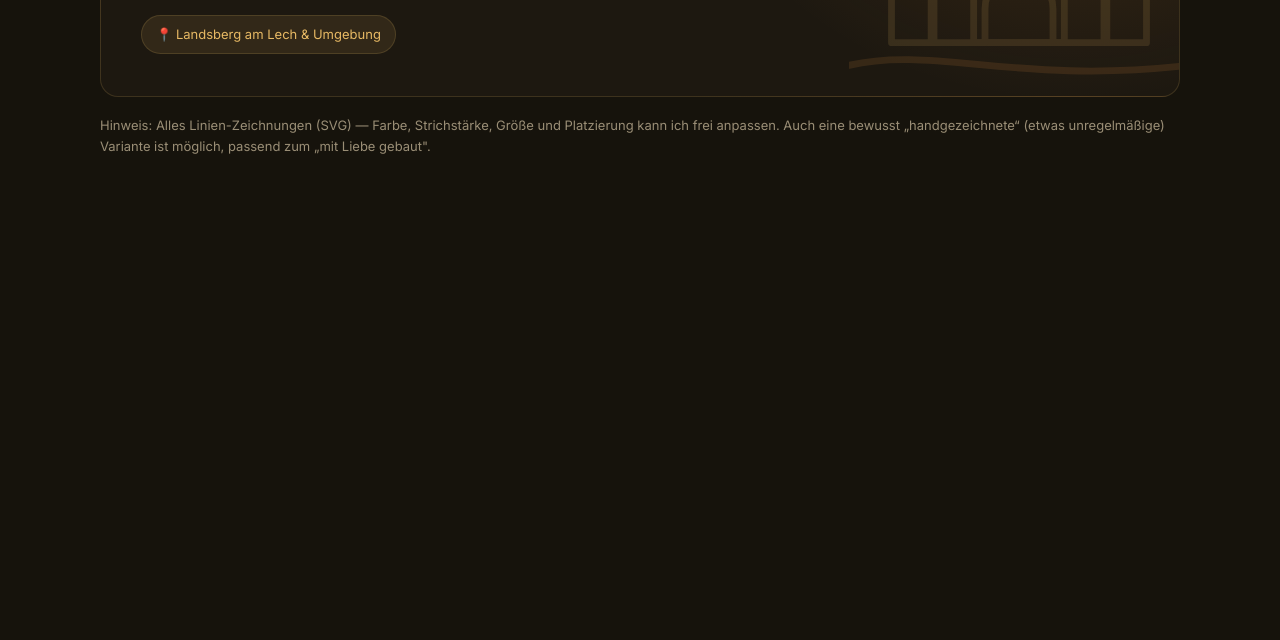
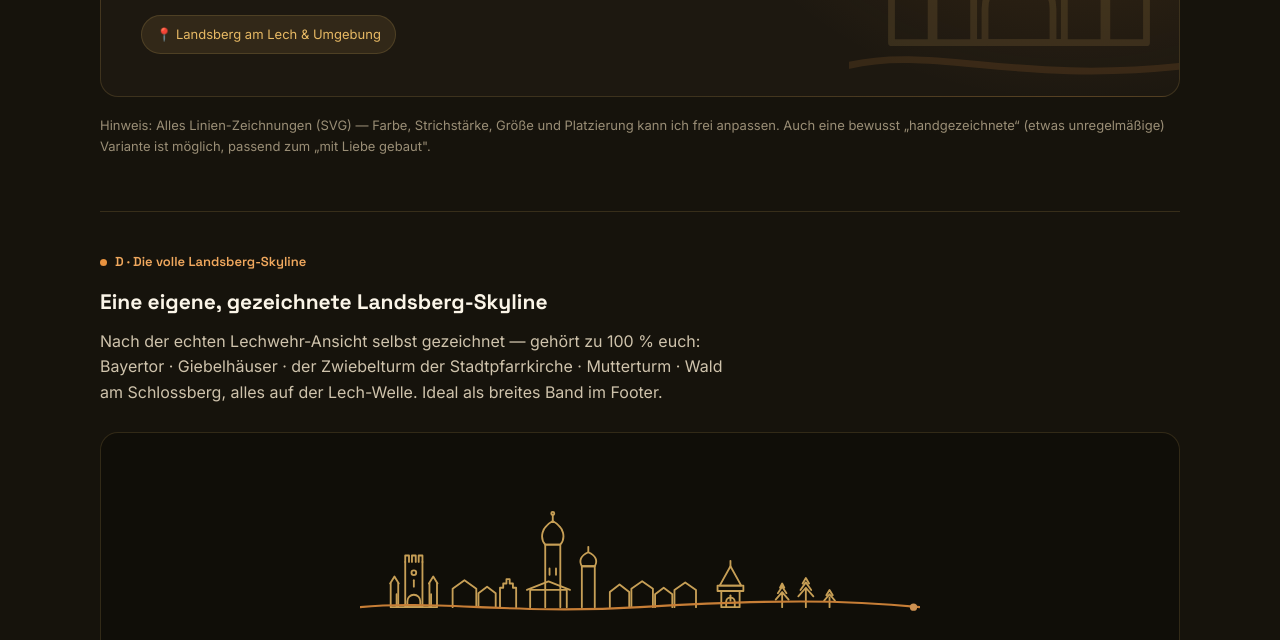
Before and after one commit to ComingHomeMira/lechcode-vorschau, a plain HTML site: page richtungen/landsberg-symbole.html in a window 1280 px wide. Shown: the part 2015-2655 px from the top of the page. Before the commit the page ends 2252 px from the top, so only its background shows below. Drawn offline with Linux system fonts and the light colour scheme.

Commit message:
Landsberg-Symbole: volle gezeichnete Skyline (Abschnitt D) ergänzt
Co-Authored-By: Claude Opus 4.8 <noreply@anthropic.com>

```diff
--- a/richtungen/landsberg-symbole.html
+++ b/richtungen/landsberg-symbole.html
@@ -197,6 +197,65 @@
     </div>
     <p class="note">Hinweis: Alles Linien-Zeichnungen (SVG) — Farbe, Strichstärke, Größe und Platzierung kann ich frei anpassen. Auch eine bewusst „handgezeichnete“ (etwas unregelmäßige) Variante ist möglich, passend zum „mit Liebe gebaut".</p>
   </section>
+
+  <!-- ===== VOLLE SKYLINE ===== -->
+  <section>
+    <span class="eyebrow">D · Die volle Landsberg-Skyline</span>
+    <h2 style="margin-top:12px;">Eine eigene, gezeichnete Landsberg-Skyline</h2>
+    <p class="sub">Nach der echten Lechwehr-Ansicht selbst gezeichnet — gehört zu 100&nbsp;% euch: Bayertor · Giebelhäuser · der Zwiebelturm der Stadtpfarrkirche · Mutterturm · Wald am Schlossberg, alles auf der Lech-Welle. Ideal als breites Band im Footer.</p>
+    <div class="footdemo">
+      <svg class="skyline" width="560" height="152" viewBox="0 0 520 140" fill="none" stroke="currentColor" stroke-width="1.7" stroke-linejoin="round" stroke-linecap="round">
+        <!-- Bayertor -->
+        <g transform="translate(42,52)">
+          <path d="M0 30 V72 H16 V30"/>
+          <path d="M0 30 V24 H3.5 V30 M6.25 30 V24 H9.75 V30 M12.5 30 V24 H16 V30"/>
+          <circle cx="8" cy="40" r="2.2"/><path d="M8 47 V53"/>
+          <path d="M-8 60 V72 H24 V60"/>
+          <path d="M2 72 V66.5 a6 6 0 0 1 12 0 V72"/>
+          <path d="M-14 50 L-10 43.5 L-6 50"/><path d="M-13.5 50 V72 H-6.5 V50"/>
+          <path d="M22 50 L26 43.5 L30 50"/><path d="M22.5 50 V72 H29.5 V50"/>
+        </g>
+        <!-- Giebelhäuser A (mit Treppengiebel) -->
+        <path d="M86 124 V107 L97 99 L108 107 V124"/>
+        <path d="M110 124 V111 L118 105 L126 111 V124"/>
+        <path d="M130 124 V106 H133 V102 H136 V98 H139 V102 H142 V106 H145 V124"/>
+        <!-- Stadtpfarrkirche mit Zwiebelturm -->
+        <path d="M158 124 V108 H192 V124"/>
+        <path d="M155 108 L175 100 L195 108"/>
+        <path d="M172 124 V66 H186 V124"/>
+        <path d="M176 88 V94 M182 88 V94"/>
+        <path d="M172 66 C 167 60, 168 50, 179 44 C 190 50, 191 60, 186 66 Z"/>
+        <path d="M179 44 V38"/><circle cx="179" cy="37" r="1.4"/>
+        <!-- kleiner Turm (Heilig-Kreuz) -->
+        <path d="M206 124 V86 H218 V124"/>
+        <path d="M206 86 C 203 81, 205 76, 212 73 C 219 76, 221 81, 218 86 Z"/>
+        <path d="M212 73 V68"/>
+        <!-- Giebelhäuser B -->
+        <path d="M232 124 V110 L241 103 L250 110 V124"/>
+        <path d="M252 124 V107 L262 100 L272 107 V124"/>
+        <path d="M274 124 V112 L282 106 L290 112 V124"/>
+        <path d="M292 124 V108 L302 101 L312 108 V124"/>
+        <!-- Mutterturm -->
+        <g transform="translate(330,72)">
+          <path d="M14 14 L4 32 H24 Z"/><path d="M14 14 V9"/>
+          <path d="M2 32 H26 V37 H2 Z"/>
+          <path d="M5.5 37 V52 H22.5 V37"/>
+          <path d="M10 52 V47 a4 4 0 0 1 8 0 V52"/>
+          <path d="M14 41 V46"/>
+        </g>
+        <!-- Wald am Schlossberg (Pinien) -->
+        <path d="M392 124 V112 M386 117 L392 110 L398 117 M388 111 L392 105 L396 111 M390 106 L392 102 L394 106"/>
+        <path d="M414 124 V108 M407 114 L414 106 L421 114 M409 108 L414 101 L419 108 M411 102 L414 97 L417 102"/>
+        <path d="M436 124 V115 M431 118 L436 112 L441 118 M433 113 L436 108 L439 113"/>
+        <!-- Lech-Welle -->
+        <path d="M0 124 C 70 117, 140 131, 260 124 S 450 117, 520 124" stroke="#e8923f" stroke-width="2"/>
+        <circle cx="514" cy="124" r="3.4" fill="#f0a85e" stroke="none"/>
+      </svg>
+      <span class="wm">lech<span class="c">code</span></span>
+      <p class="hand">gebaut in Landsberg am Lech</p>
+    </div>
+    <p class="note">Erkennst du's? Links das Bayertor, in der Mitte der Zwiebelturm der Stadtpfarrkirche, rechts der Mutterturm — wie vom Lech aus gesehen. Reine Skizze: Proportionen, Strich &amp; welche Türme genau, passe ich gern an.</p>
+  </section>
 </div>
 </body>
 </html>
```
